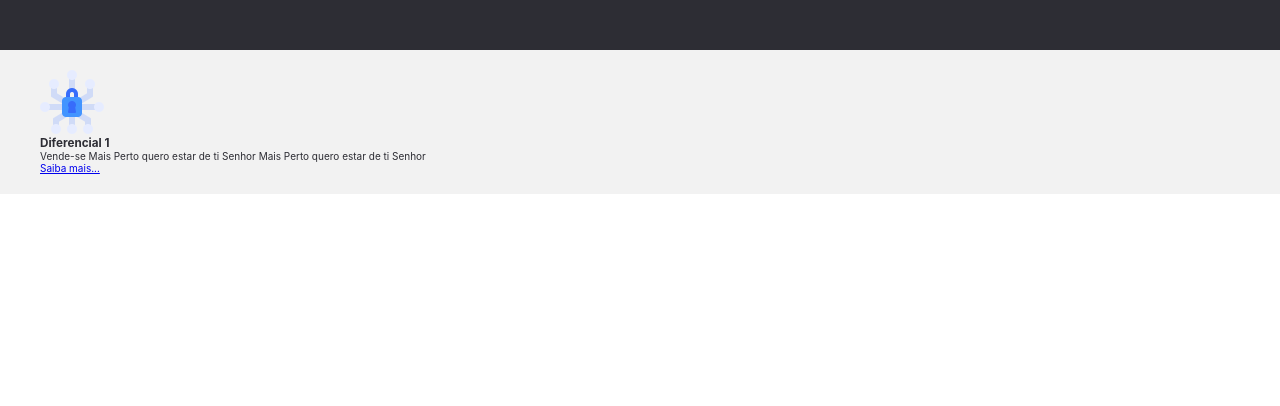
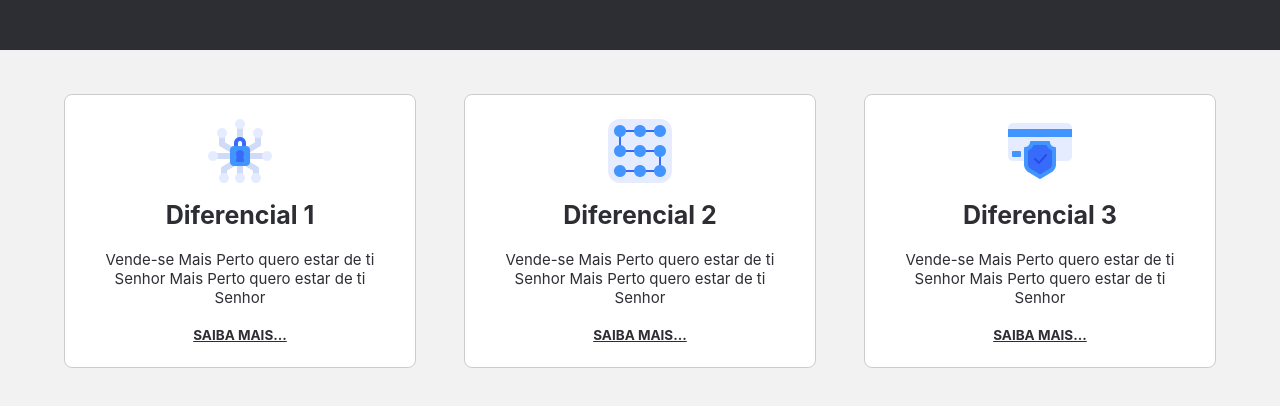
Before and after one commit to CarlosAntonio76/CursoDjangoAcademy-projetofinal, a plain HTML site: page index.html in a window 1280 px wide. Shown: the part 792-1198 px from the top of the page. Before the commit the page ends 986 px from the top, so only its background shows below. Drawn offline with Linux system fonts and the light colour scheme.

Commit message:
Finalização das 3 abas diferenciais

```diff
--- a/css/estilos.css
+++ b/css/estilos.css
@@ -144,26 +144,37 @@ nav ul li button:hover a {
     padding: 2rem 0;
 }
 
-#diferenciais.diferencial {
+#diferenciais .diferencial {
     background-color: var(--branco);
-    width: 33.3333%;
+    width: 29.3333%;
+    margin: 2%;
     padding: 2%;
     text-align: center;
+    display: inline-block;
+    border: 1px solid #ccc;
+    border-radius: 8px;
 }
-#diferenciais.diferencial img {
+#diferenciais .diferencial img {
+    margin-bottom: 1.5rem;
 
 }
 
-#diferenciais.diferencial h3 {
+#diferenciais .diferencial h3 {
+    font-size: 2.5rem;
+    margin-bottom: 2rem;
+}
+
+#diferenciais .diferencial p {
+    font-size: 1.5rem;
+    margin-bottom: 2rem;
 
 }
 
-#diferenciais.diferencial p {
-    color: var(--azul); /*teste carlos */
-
-}
-
-#diferenciais.diferencial a {
+#diferenciais .diferencial a {
+    font-size: 1.35rem;
+    color: var(--cinza-escuro);
+    font-weight: bold;
+    text-transform: uppercase;
 
 }
 
--- a/index.html
+++ b/index.html
@@ -84,8 +84,27 @@
                 <a href="#">Saiba mais...</a>
 
             </div><div class="diferencial">
+                <img src="img/diferencial-2.png" alt="Diferencial 2">
+                <h3>Diferencial 2</h3>
 
-            </div><div class="diferencial"></div>
+                <p>
+                    Vende-se
+                        Mais Perto quero estar de ti Senhor
+                        Mais Perto quero estar de ti Senhor
+                </p>
+                <a href="#">Saiba mais...</a>
+
+            </div><div class="diferencial">
+                <img src="img/diferencial-3.png" alt="Diferencial 3">
+                <h3>Diferencial 3</h3>
+
+                <p>
+                    Vende-se
+                        Mais Perto quero estar de ti Senhor
+                        Mais Perto quero estar de ti Senhor
+                </p>
+                <a href="#">Saiba mais...</a>
+            </div>
 
         </div>
     </section>
```
